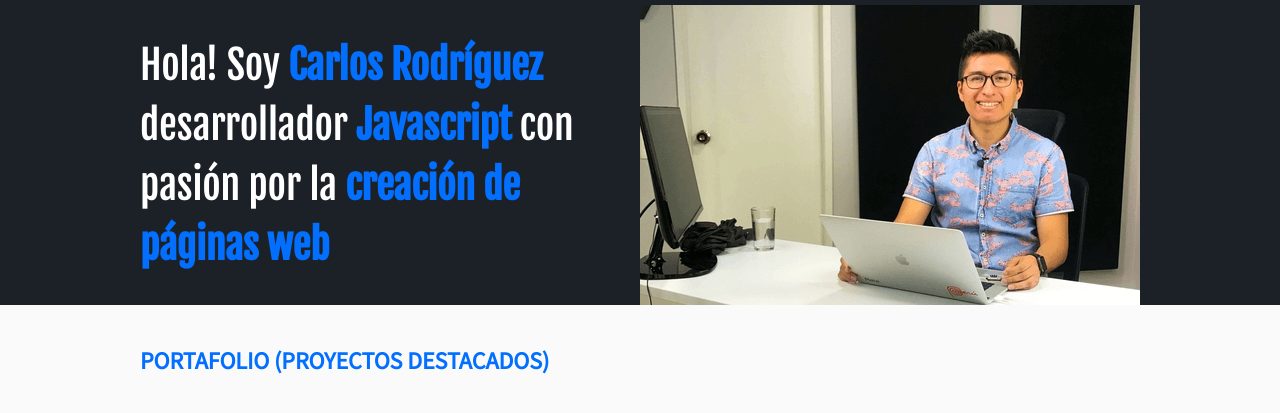
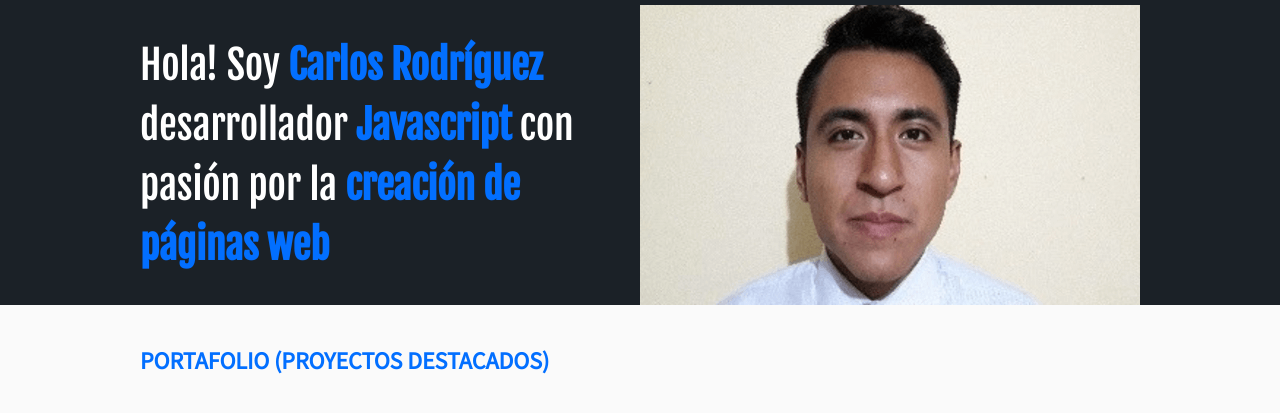
Before and after one commit to crehds/optimizedPages, a plain HTML site: page index.html in a window 1280 px wide. Shown: the part 65-478 px from the top of the page. Drawn offline with Linux system fonts and the light colour scheme; files whose address does not match are found by name.

Commit message:
Probando mi "face"

```diff
--- a/index.html
+++ b/index.html
@@ -59,7 +59,7 @@
     <div class="container">
       <h1>Hola! Soy <strong>Carlos Rodríguez</strong> </br>desarrollador  <strong>Javascript</strong> con <br> pasión por la <strong>creación de páginas web</strong>
       </h1>
-      <img class="hero-image" src="Imagenes para trabajar/hero.png"  width="500" height="300" alt="imagen de hero"/>
+      <img class="hero-image" src="Imagenes para trabajar/hero1.png"  width="500" height="300" alt="imagen de hero"/>
     </div>
   </section>
 
```
Also changed, not shown: Imagenes para trabajar/hero1.png (added).
